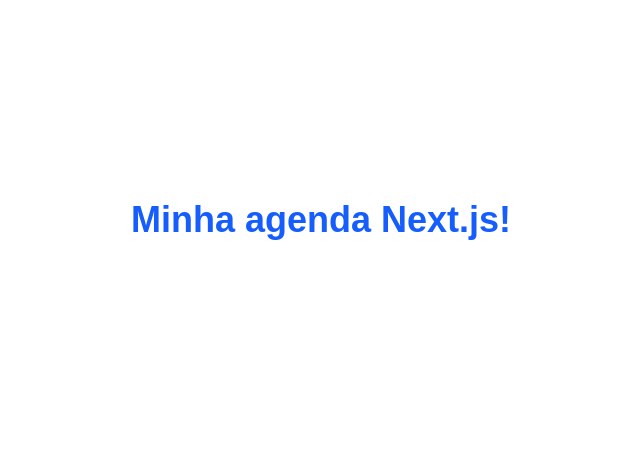
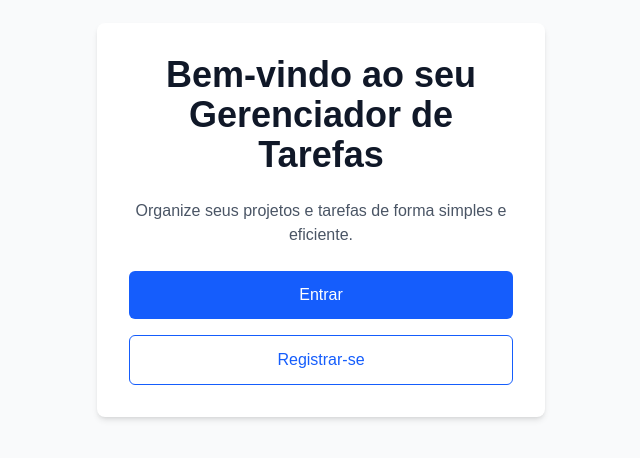
Before and after one commit to JaninyNobrega/my-planner, a Next.js app: page / in a window 1280 px wide. Shown: the part 180-638 px from the top of the page, without its empty margins (319-959 px from the left). Built offline with nearby package versions, Linux system fonts and the light colour scheme.

Commit message:
criação do readme.md

```diff
--- a/src/app/page.js
+++ b/src/app/page.js
@@ -1,9 +1,28 @@
+import Link from 'next/link';
+
 export default function Home() {
   return (
-    <main className="flex min-h-screen flex-col items-center justify-center p-24">
-      <h1 className="text-4xl font-bold text-center text-blue-600">
-        Minha agenda Next.js!
-      </h1>
+    <main className="flex min-h-screen flex-col items-center justify-center p-6 bg-gray-50">
+      <div className="w-full max-w-md p-8 space-y-6 text-center bg-white rounded-lg shadow-md">
+        <h1 className="text-4xl font-bold text-gray-900">
+          Bem-vindo ao seu Gerenciador de Tarefas
+        </h1>
+        <p className="text-gray-600 mt-4">
+          Organize seus projetos e tarefas de forma simples e eficiente.
+        </p>
+        <div className="flex flex-col space-y-4 mt-6">
+          <Link href="/auth/login" passHref>
+            <button className="w-full px-6 py-3 text-white bg-blue-600 rounded-md hover:bg-blue-700 transition-colors duration-200 focus:outline-none focus:ring-2 focus:ring-offset-2 focus:ring-blue-500">
+              Entrar
+            </button>
+          </Link>
+          <Link href="/auth/register" passHref>
+            <button className="w-full px-6 py-3 text-blue-600 border border-blue-600 rounded-md hover:bg-blue-100 transition-colors duration-200 focus:outline-none focus:ring-2 focus:ring-offset-2 focus:ring-blue-500">
+              Registrar-se
+            </button>
+          </Link>
+        </div>
+      </div>
     </main>
   );
 }
```
Also changed, not shown: 1 other file (tests, documents, lock files or other folders).
